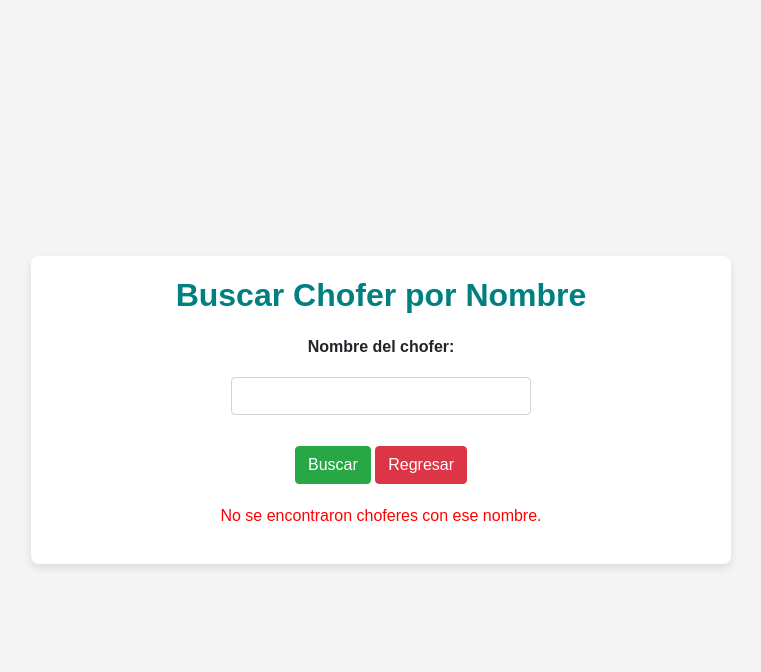
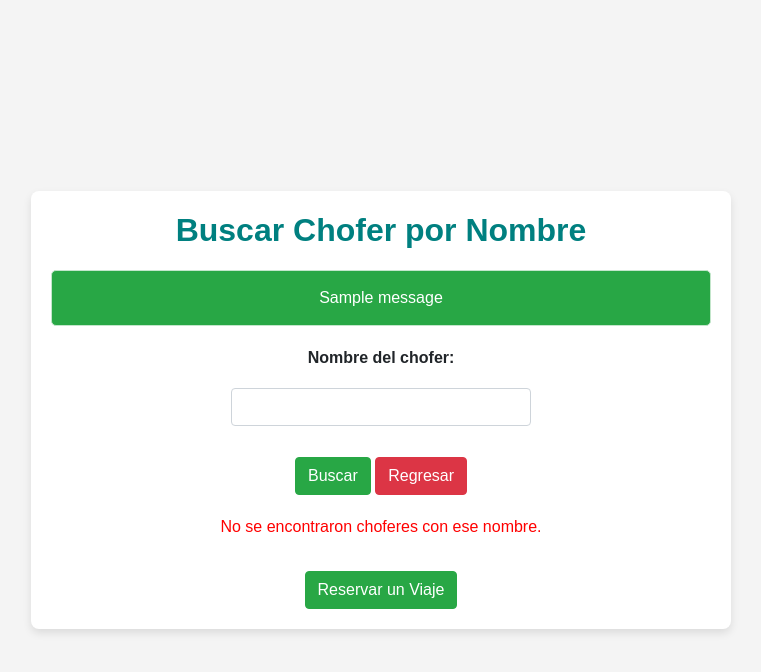
Before and after one commit to ADRYS4444/Inamhi, a Django app: page /app/buscar_chofer_nombre/ in a window 1280 px wide. Shown: the top 672 px of the page, without its empty margins (259-1020 px from the left). Run offline with Django 5.2, Linux system fonts and the light colour scheme; one stand-in notice (Sample message) is shown; some libraries are stand-ins or nearby versions.

Commit message:
Formulario para Reservar Viajes

```diff
--- a/app/templates/buscar_chofer_nombre.html
+++ b/app/templates/buscar_chofer_nombre.html
@@ -1,5 +1,6 @@
 <!DOCTYPE html>
 <html lang="es">
+
 <head>
     <meta charset="UTF-8">
     <meta name="viewport" content="width=device-width, initial-scale=1.0">
@@ -91,11 +92,47 @@
             color: #ff0000;
             margin-top: 20px;
         }
+
+        .alert-container {
+            margin-bottom: 20px;
+        }
+
+        .alert {
+            padding: 15px;
+            margin: 10px 0;
+            border-radius: 5px;
+            color: #fff;
+        }
+
+        .alert-success {
+            background-color: #28a745;
+        }
+
+        .alert-error {
+            background-color: #dc3545;
+        }
+
+        .alert-info {
+            background-color: #007bff;
+        }
     </style>
 </head>
+
 <body>
     <div class="container">
         <h2>Buscar Chofer por Nombre</h2>
+
+        <!-- Contenedor de mensajes -->
+        {% if messages %}
+        <div class="alert-container">
+            {% for message in messages %}
+            <div class="alert {% if message.tags %}alert-{{ message.tags }}{% else %}alert-info{% endif %}" role="alert">
+                {{ message }}
+            </div>
+            {% endfor %}
+        </div>
+        {% endif %}
+
         <form method="POST">
             {% csrf_token %}
             <div class="form-group">
@@ -103,7 +140,7 @@
                 <input type="text" name="nombre" id="nombre" class="form-control" required>
             </div>
             <button type="submit" class="btn btn-success">Buscar</button>
-            <a href="{% url 'registroViajes' %}" class="btn btn-danger">Regresar</a>
+            <a href="{% url 'loginChoferes' %}" class="btn btn-danger">Regresar</a>
         </form>
 
         {% if choferes %}
@@ -148,6 +185,86 @@
         {% else %}
         <p class="no-results">No se encontraron choferes con ese nombre.</p>
         {% endif %}
+
+        <button class="btn btn-success mt-3" data-toggle="modal" data-target="#reservationModal2">Reservar un Viaje</button>
     </div>
+
+    <div class="modal fade" id="reservationModal2" tabindex="-1" role="dialog" aria-labelledby="reservationModalLabel" aria-hidden="true">
+        <div class="modal-dialog" role="document">
+            <div class="modal-content">
+                <div class="modal-header">
+                    <h5 class="modal-title" id="reservationModalLabel">Formulario de Reserva</h5>
+                    <button type="button" class="close" data-dismiss="modal" aria-label="Cerrar">
+                        <span aria-hidden="true">&times;</span>
+                    </button>
+                </div>
+                <div class="modal-body">
+                    <form method="post" action="{% url 'enviar_formulario_2' %}">
+                        {% csrf_token %}
+
+                        <div class="form-group">
+                            <label for="nombre">Nombre:</label>
+                            <input type="text" id="nombre" name="nombre" class="form-control" required>
+                        </div>
+
+                        <div class="form-group">
+                            <label for="email">Correo Electrónico:</label>
+                            <input type="email" id="email" name="email" class="form-control" required>
+                        </div>
+
+                        <div class="form-group">
+                            <label for="fecha_reserva">Fecha de Viaje:</label>
+                            <input type="date" id="fecha_reserva" name="fecha_reserva" class="form-control" required>
+                        </div>
+
+                        <div class="form-group">
+                            <label for="sala">Seleccione la Provincia:</label>
+                            <select id="sala" name="sala" class="form-control" required>
+                                <option value="Azuay">Azuay</option>
+                                <option value="Bolivar">Bolivar</option>
+                                <option value="Cañar">Cañar</option>
+                                <option value="Carchi">Carchi</option>
+                                <option value="Chimborazo">Chimborazo</option>
+                                <option value="Cotopaxi">Cotopaxi</option>
+                                <option value="El Oro">El Oro</option>
+                                <option value="Esmeraldas">Esmeraldas</option>
+                                <option value="Galápagos">Galápagos</option>
+                                <option value="Guayas">Guayas</option>
+                                <option value="Imbabura">Imbabura</option>
+                                <option value="Loja">Loja</option>
+                                <option value="Los Ríos">Los Ríos</option>
+                                <option value="Manabí">Manabí</option>
+                                <option value="Morona Santiago">Morona Santiago</option>
+                                <option value="Napo">Napo</option>
+                                <option value="Orellana">Orellana</option>
+                                <option value="Pastaza">Pastaza</option>
+                                <option value="Pichincha">Pichincha</option>
+                                <option value="Santa Elena">Santa Elena</option>
+                                <option value="Santo Domingo de los Tsáchilas">Santo Domingo de los Tsáchilas</option>
+                                <option value="Sucumbíos">Sucumbíos</option>
+                                <option value="Tungurahua">Tungurahua</option>
+                                <option value="Zamora Chinchipe">Zamora Chinchipe</option>
+                            </select>
+                        </div>
+
+                        <div class="form-group">
+                            <label for="mensaje">Mensaje:</label>
+                            <textarea id="mensaje" name="mensaje" class="form-control" required></textarea>
+                        </div>
+
+                        <div class="modal-footer">
+                            <button type="submit" class="btn btn-primary">Enviar Reserva</button>
+                            <button type="button" class="btn btn-secondary" data-dismiss="modal">Cancelar</button>
+                        </div>
+                    </form>
+                </div>
+            </div>
+        </div>
+    </div>
+
+    <script src="https://code.jquery.com/jquery-3.5.1.slim.min.js"></script>
+    <script src="https://cdn.jsdelivr.net/npm/@popperjs/core@2.5.4/dist/umd/popper.min.js"></script>
+    <script src="https://maxcdn.bootstrapcdn.com/bootstrap/4.5.2/js/bootstrap.min.js"></script>
 </body>
+
 </html>
--- a/app/urls.py
+++ b/app/urls.py
@@ -36,4 +36,5 @@ urlpatterns = [
     path('loginSalas/', views.loginSalas_view, name='loginSalas'),
     path('vista-reservas/', views.vista_reservas_view, name='vista_reservas'),
     path('enviar-formulario/', views.enviar_formulario, name='enviar_formulario'),
+    path('enviar-formulario-2/', views.enviar_formulario_2, name='enviar_formulario_2'),
 ]
--- a/app/views.py
+++ b/app/views.py
@@ -470,7 +470,7 @@ def buscar_chofer_view(request):
                     'hora_salida': viaje.hora_salida,
                     'fecha_llegada': viaje.fecha_llegada,
                     'hora_llegada': viaje.hora_llegada,
-                    'viaticos': viaje.viaticos,  # Agregamos los viáticos aquí
+                    'viaticos': viaje.viaticos, # Agregamos los viáticos aquí
                 })
 
             choferes_data.append({
@@ -502,7 +502,7 @@ def buscar_chofer_nombre_view(request):
                     'hora_salida': viaje.hora_salida,
                     'fecha_llegada': viaje.fecha_llegada,
                     'hora_llegada': viaje.hora_llegada,
-                    'viaticos': viaje.viaticos,  # Agregamos los viáticos aquí
+                    'viaticos': viaje.viaticos,
                 })
 
             choferes_data.append({
@@ -543,6 +543,72 @@ def eliminar_vehiculo(request, vehiculo_id):
     vehiculo.delete()
     return redirect('agregar_vehiculo')
 
+
+def enviar_formulario_2(request):
+    if request.method == 'POST':
+        nombre = request.POST.get('nombre')
+        email = request.POST.get('email')
+        fecha_reserva = request.POST.get('fecha_reserva')
+        sala = request.POST.get('sala')
+        mensaje = request.POST.get('mensaje')
+
+        asunto = f'Reserva de Viaje por {nombre}'
+
+        cuerpo_html = f"""
+        <html>
+        <head>
+            <style>
+                body {{
+                    font-family: Arial, sans-serif;
+                    color: #333;
+                }}
+                .header {{
+                    color: #008080;
+                    font-size: 20px;
+                    margin-bottom: 10px;
+                }}
+                .content {{
+                    background-color: #f9f9f9;
+                    padding: 10px;
+                    border-radius: 5px;
+                }}
+                .content p {{
+                    margin: 5px 0;
+                }}
+                .highlight {{
+                    color: black;
+                    font-weight: bold;
+                }}
+            </style>
+        </head>
+        <body>
+            <h2 class="header">Reserva de Viaje</h2>
+            <div class="content">
+                <p><strong>Nombre:</strong> {nombre}</p>
+                <p><strong>Correo Electrónico:</strong> {email}</p>
+                <p><strong>Fecha de Reserva:</strong> {fecha_reserva}</p>
+                <p><strong>Provincia Seleccionada:</strong> <span class="highlight">{sala}</span></p>
+                <p><strong>Mensaje:</strong> {mensaje}</p>
+            </div>
+        </body>
+        </html>
+        """
+
+        try:
+            send_mail(
+                asunto,
+                '',
+                settings.DEFAULT_FROM_EMAIL,
+                ['aybanez2003@gmail.com'],
+                fail_silently=False,
+                html_message=cuerpo_html
+            )
+
+            messages.success(request, 'La reserva se envió correctamente.')
+        except Exception as e:
+            messages.error(request, f'Ocurrió un error al enviar la reserva: {e}')
+
+    return render(request, 'buscar_chofer_nombre.html')
 
 
 #RESERVAS
```
Also changed, not shown: db.sqlite3.
